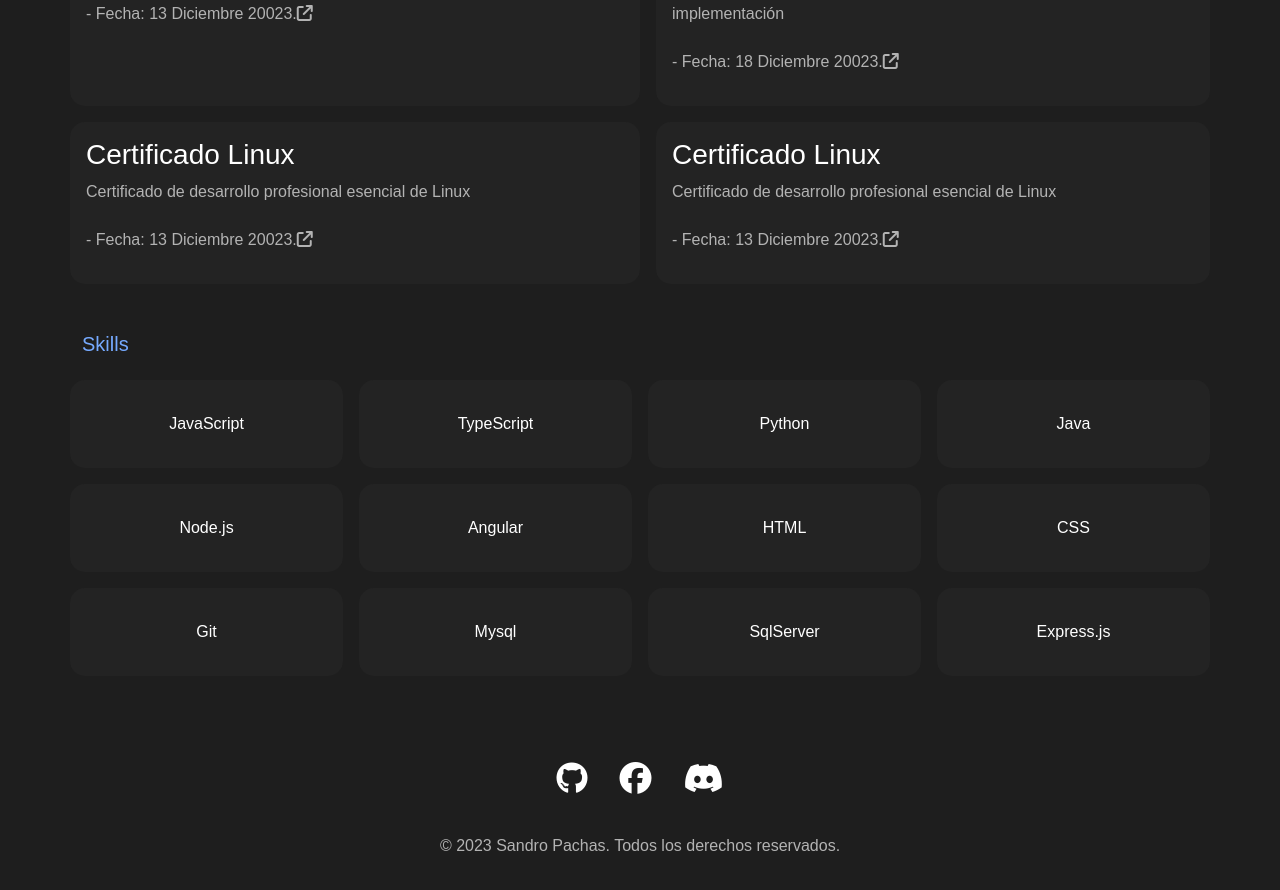
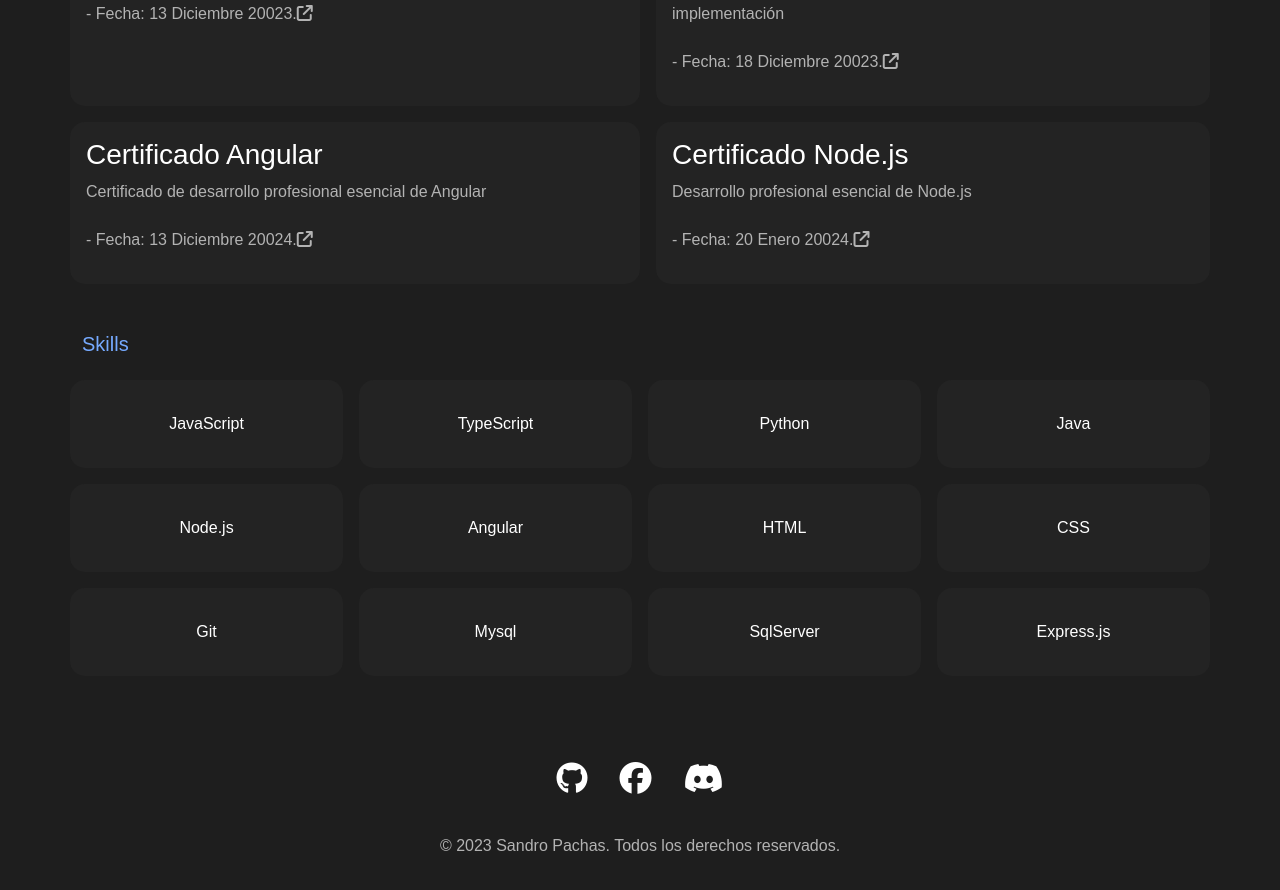
Before and after one commit to sandro12352/PortafolioSandro, an Angular app: page / in a window 1280 px wide. Shown: the part 2781-3671 px from the top of the page. Built offline with nearby package versions, Linux system fonts and the light colour scheme.

Commit message:
nuevos cambios

```diff
--- a/src/app/sdrop/pages/layout/layout.component.html
+++ b/src/app/sdrop/pages/layout/layout.component.html
@@ -54,7 +54,7 @@
                     <a href="https://github.com/sandro12352"  target="_blank" class="btn redes-link"><i class="fa-brands fa-github fa-xl"></i></a>
                 </li>
                 <li class="nav-item">
-                    <a href="#" class=" btn redes-link"><i class="fa-brands fa-facebook fa-xl"></i></a>
+                    <a href="https://www.facebook.com/profile.php?id=61569458334363" class=" btn redes-link"><i class="fa-brands fa-facebook fa-xl"></i></a>
                 </li>
                 <li class="nav-item">
                     <a href="https://discord.com/users/sandro12352" target="_blank" class=" btn redes-link"><i class="fa-brands fa-discord fa-xl"></i></a>
@@ -88,7 +88,7 @@
             <div class="col-5">
                 <div class=" card h-100">
                     <div class="imagen-proyecto" style="height: 100%;">
-                        <a href="#"><img src="./AnimePe.png" class="card-img-top" alt="..." style="height: 100%; width: 100%; object-fit: cover;"></a>
+                        <a href="https://github.com/sandro12352/ProyectoAnimePe" target="_blank"><img src="./AnimePe.png" class="card-img-top" alt="..." style="height: 100%; width: 100%; object-fit: cover;"></a>
 
                     </div>
 
@@ -132,7 +132,7 @@
             <div class="col-5">
                     <div class=" card h-100" >
                         <div class="imagen-proyecto" style="height: 100%;">
-                            <a href="#">
+                            <a href="https://github.com/sandro12352/OsanaProject" target="_blank">
                                 <img src="./OsanaProyect.png" class="card-img-top " alt="..."  style="height: 100%; width: 100%; object-fit: cover;">
                             </a>
                         </div>
@@ -299,18 +299,20 @@
             </div>
             <div class="col-6 p-3"  style="background-color: #2b2b2b67;border-radius: 15px;">
                    <a  class="abrirCertificado" href="#">
-                    <h3>Certificado Linux</h3>
-                    <p>Certificado de desarrollo profesional esencial de Linux <br><br>
-                        - Fecha: 13 Diciembre 20023.<i class="fa-solid fa-arrow-up-right-from-square"></i>
+                    <h3>Certificado Angular</h3>
+                    <p>Certificado de desarrollo profesional esencial de Angular <br><br>
+                        - Fecha: 13 Diciembre 20024.<i class="fa-solid fa-arrow-up-right-from-square"></i>
+
                     </p>
                 </a>
             </div>
 
              <div class="col p-3"  style="background-color: #2b2b2b67;border-radius: 15px;">
                 <a  class="abrirCertificado" href="#">
-                    <h3>Certificado Linux</h3>
-                    <p>Certificado de desarrollo profesional esencial de Linux <br><br>
-                        - Fecha: 13 Diciembre 20023.<i class="fa-solid fa-arrow-up-right-from-square"></i>
+                    <h3>Certificado Node.js</h3>
+                    <p>Desarrollo profesional esencial de Node.js <br><br>
+                        - Fecha: 20 Enero 20024.<i class="fa-solid fa-arrow-up-right-from-square"></i>
+
                     </p>
                 </a>
 
@@ -386,7 +388,7 @@
                     <a href="https://github.com/sandro12352"  target="_blank" class="btn redes-link"><i class="fa-brands fa-github fa-2xl"></i></a>
                 </li>
                 <li class="nav-item">
-                    <a href="#" class=" btn redes-link"><i class="fa-brands fa-facebook fa-2xl"></i></a>
+                    <a href="https://www.facebook.com/profile.php?id=61569458334363" class=" btn redes-link"><i class="fa-brands fa-facebook fa-2xl"></i></a>
                 </li>
                 <li class="nav-item">
                     <a href="https://discord.com/users/sandro12352" target="_blank" class=" btn redes-link"><i class="fa-brands fa-discord fa-2xl"></i></a>
```
